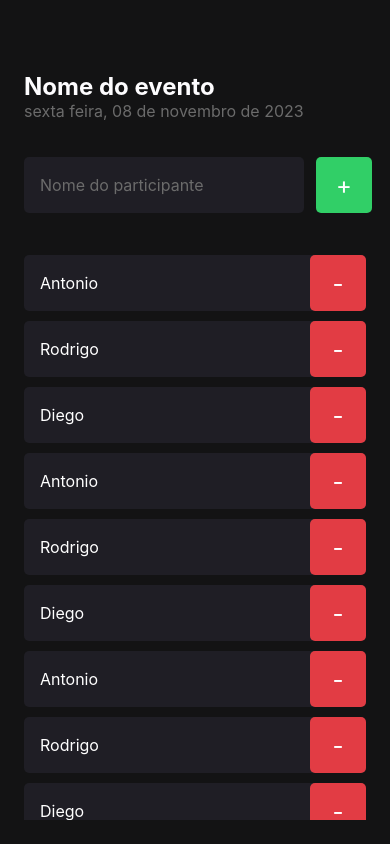
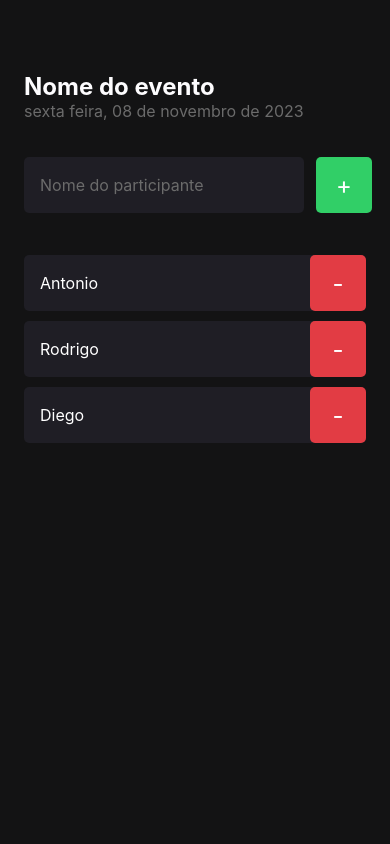
Before and after one commit to antoniojpsalves/reactnative, a React Native app: screen / in a window 390 px wide. Built offline with nearby package versions, Linux system fonts and the light colour scheme.

Commit message:
feat: interagindo com alert

```diff
--- a/App.tsx
+++ b/App.tsx
@@ -1,7 +1,15 @@
 import { Home } from "./src/screens/Home"
+import { StatusBar } from "react-native"
 
 export default function App() {
   return (
-    <Home />
+    <>
+      <StatusBar
+        barStyle="light-content"
+        backgroundColor="transparent"
+        translucent
+      />
+      <Home />
+    </>
   );
 }
--- a/src/screens/Home/index.tsx
+++ b/src/screens/Home/index.tsx
@@ -1,11 +1,6 @@
-import { Text, View, TextInput, TouchableOpacity, ScrollView } from 'react-native'
-import { StatusBar } from 'expo-status-bar'
+import { Text, View, TextInput, TouchableOpacity, FlatList, Alert } from 'react-native'
 import { styles } from './styles'
 import { Participant } from '../../components/Participant'
-
-
-
-
 
 export function Home() {
 
@@ -13,29 +8,35 @@
     'Antonio',
     'Rodrigo',
     'Diego',
-    'Antonio',
-    'Rodrigo',
-    'Diego',
-    'Antonio',
-    'Rodrigo',
-    'Diego',
-    'Antonio',
-    'Rodrigo',
-    'Diego',
   ]
 
 
   function handleParticipantAdd() {
-    console.log('Adicionando um novo participante')
+    // console.log('Adicionando um novo participante')
+
+    if (participantes.includes("Antonio")) {
+      return Alert.alert("Atenção", "Já existe um participante com esse nome na lista de espera!")
+    }
+
   }
 
   function handleParticipantRemove(name: string) {
-    console.log(`Tentando remover o participante ${name}`)
+    // console.log(`Tentando remover o participante ${name}`)
+
+    Alert.alert("Excluir", `Deseja remover o participante: ${name}?`, [
+      {
+        text: "Sim",
+        onPress: () => Alert.alert("Mensagem", "Participante removido!")
+      },
+      {
+        text: "Não",
+        style: "cancel"
+      }
+    ])
   }
 
   return (
     <View style={styles.container}>
-      <StatusBar style="light" />
       <Text style={styles.eventName}>Nome do evento</Text>
       <Text style={styles.eventDate}>sexta feira, 08 de novembro de 2023</Text>
 
@@ -51,12 +52,24 @@
         </TouchableOpacity>
       </View>
 
-      <ScrollView showsVerticalScrollIndicator={false}>
 
-        {
-          participantes.map((participante, index) => <Participant key={index} nome={participante} onRemove={() => handleParticipantRemove(participante)} />)
+      <FlatList
+        data={participantes}
+        keyExtractor={(item) => item}
+        renderItem={
+          ({ item }) => (
+            <Participant nome={item} onRemove={() => handleParticipantRemove(item)} />
+          )
         }
-      </ScrollView>
+        showsVerticalScrollIndicator={false}
+        ListEmptyComponent={() => (
+          <Text style={styles.listEmptyText}>
+            Ninguem chegou no evento ainda? Adicione participantes a sua lista de presença.
+          </Text>
+        )}
+      />
+
+
 
 
 
--- a/src/screens/Home/styles.ts
+++ b/src/screens/Home/styles.ts
@@ -46,6 +46,11 @@
     justifyContent: 'space-between',
     marginTop: 36,
     marginBottom: 42
+  },
+  listEmptyText: {
+    color: '#fff',
+    fontSize: 14,
+    textAlign: 'center',
   }
 
 });
```
